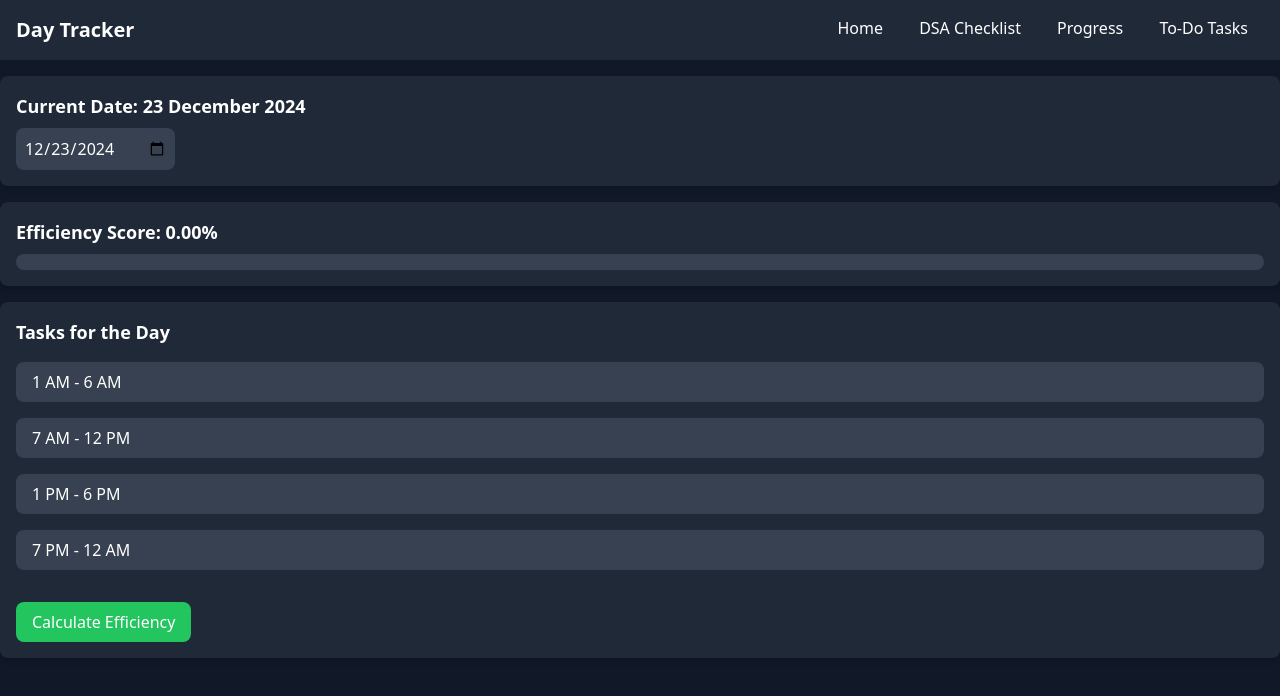
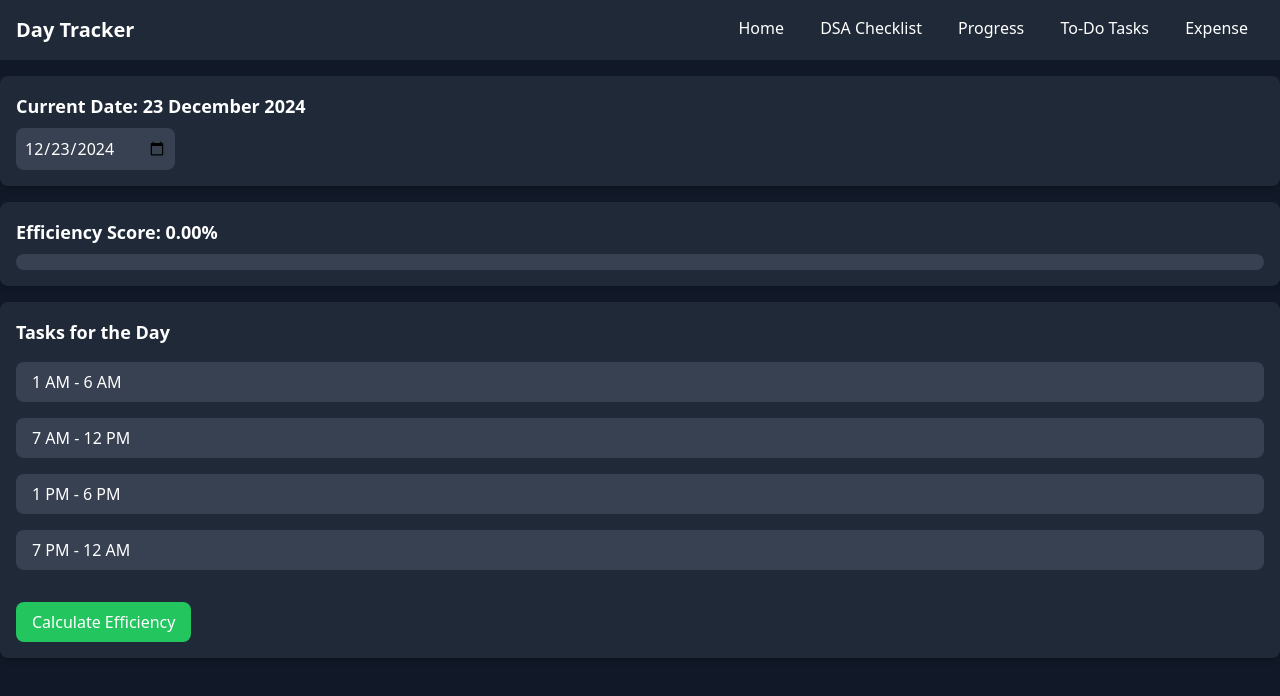
Before and after one commit to taufeeqsyed62/day-tracker, a plain HTML site: page index.html in a window 1280 px wide. Drawn offline with nearby package versions, Linux system fonts and the light colour scheme.

Commit message:
Update index.html

```diff
--- a/index.html
+++ b/index.html
@@ -17,6 +17,7 @@
         <a href="dsa-checklist.html" class="text-white px-4">DSA Checklist</a>
         <a href="progress.html" class="text-white px-4">Progress</a>
         <a href="todo-tasks.html" class="text-white px-4">To-Do Tasks</a>
+         <a href="expense.html" class="text-white px-4">Expense</a>
       </div>
     </div>
   </nav>
```
